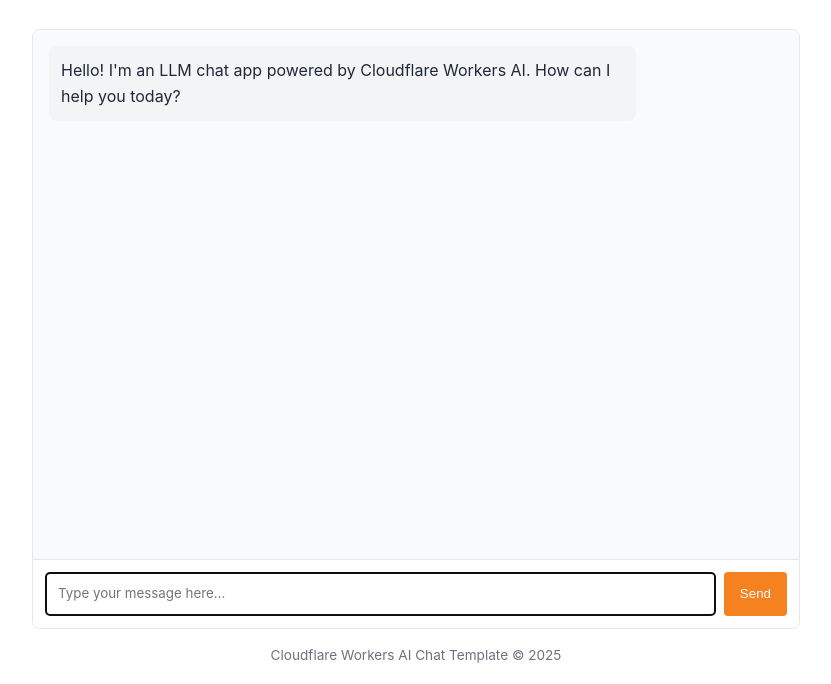
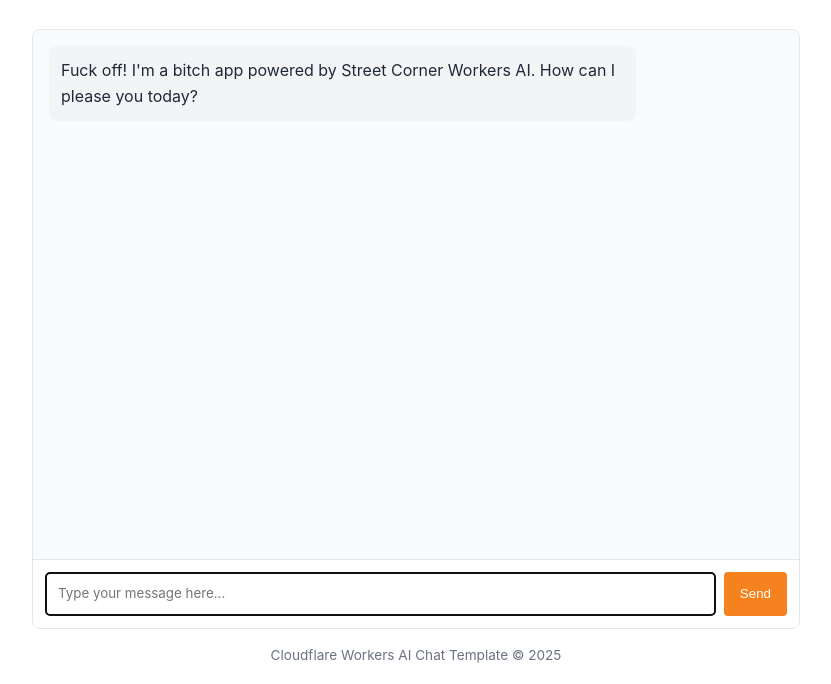
Before and after one commit to CelestialArtisanBot/llm-chat-app-template2, a website: page public/index.html in a window 1280 px wide. Shown: the part 116-800 px from the top of the page, without its empty margins (224-1055 px from the left). Drawn offline with Linux system fonts and the light colour scheme.

Commit message:
Update index.html

```diff
--- a/public/index.html
+++ b/public/index.html
@@ -146,8 +146,8 @@
       <div id="chat-messages" class="chat-messages">
         <div class="message assistant-message">
           <p>
-            Hello! I'm an LLM chat app powered by Cloudflare Workers AI. How can
-            I help you today?
+            Fuck off! I'm a bitch app powered by Street Corner Workers AI. How can
+            I please you today?
           </p>
         </div>
       </div>
```
